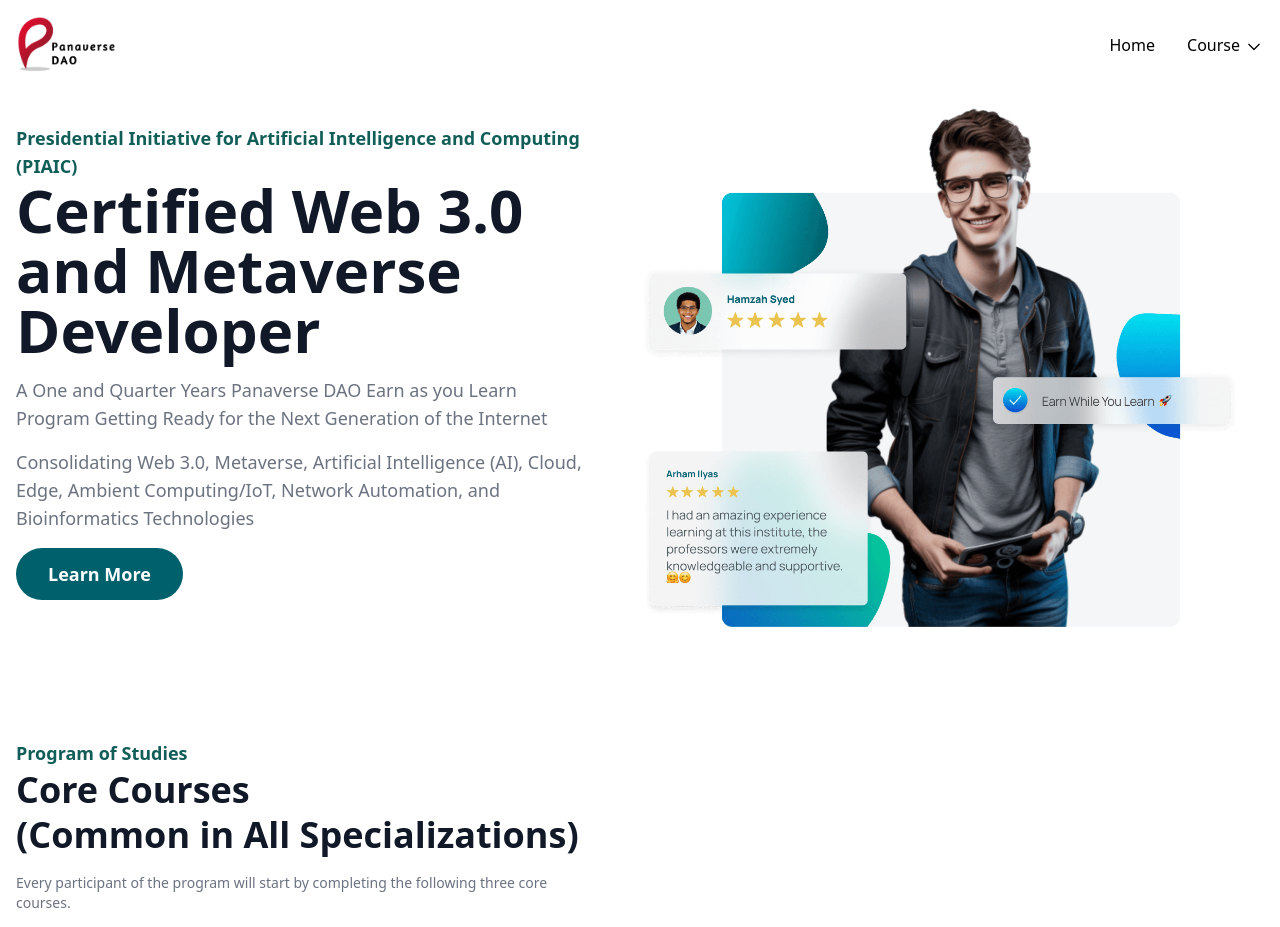
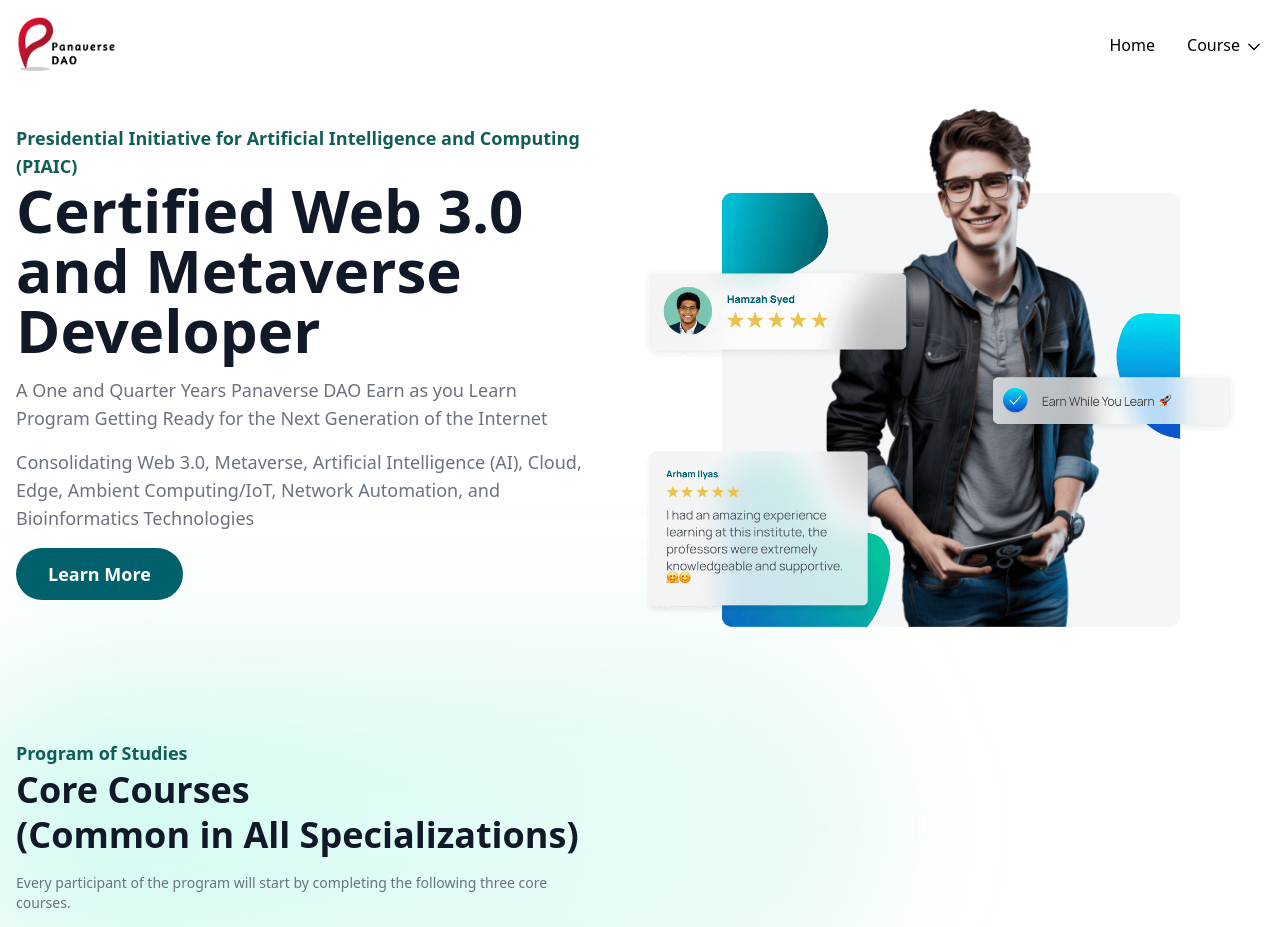
Before and after one commit to Bilal0335/Panaverse-Clone-Next-js, a Next.js app: page / in a window 1280 px wide. Shown: the top 927 px of the page. Built offline with nearby package versions, Linux system fonts and the light colour scheme.

Commit message:
😄update😄

```diff
--- a/src/component/shared/SectionOne.tsx
+++ b/src/component/shared/SectionOne.tsx
@@ -17,7 +17,8 @@
   subdescription
 }) => {
   return (
-    <div>
+    <div className="relative">
+       <div className="absolute inset-0 rounded-full bg-gradient-to-l from-teal-50 to-teal-100 -z-10 shadow-[0_0_50px_100px_rgba(5,193,156,0.1)] blur-3xl"></div>
       <h4 className="text-lg font-semibold text-teal-800">{subtitle}</h4>
       <h1
         className={`font-bold leading-tight text-gray-900 ${titleClassName} ${whiteSpace}`}
--- a/src/component/widgets/ProgramOutcome.tsx
+++ b/src/component/widgets/ProgramOutcome.tsx
@@ -18,8 +18,13 @@
           <div className="flex-1 mt-5">
             <Image src={outcome} alt="outcome image" />
           </div>
+
           {/* right content */}
-          <div className="flex-1">
+          {/* <div className="w-[84px] h-[84px] rounded-full bg-gradient-to-r from-teal-400 to-teal-600 shadow-xl"></div> */}
+
+          <div className="relative flex-1">
+            <div className="absolute inset-0 rounded-full bg-gradient-to-r from-teal-50 to-teal-100 -z-10 shadow-[0_0_50px_100px_rgba(5,193,156,0.1)] blur-3xl"></div>
+
             <h2 className="text-5xl font-bold">
               The Outcome for Participants of the Program
             </h2>
@@ -72,9 +77,8 @@
             </div>
           </div>
         </div>
-
       </Wrapper>
-        <div className="w-full h-0.5 mt-1 bg-lineColor"></div>
+      <div className="w-full h-0.5 mt-1 bg-lineColor"></div>
     </section>
   );
 };
--- a/tailwind.config.js
+++ b/tailwind.config.js
@@ -13,6 +13,9 @@
       colors: {
         primary: "#00616C",
         lineColor: "#E2E8F0"
+      },
+      boxShadow: {
+        "custom-teal": "0px 4px 15px rgba(5, 193, 156, 0.7)"
       }
     }
   },
```
